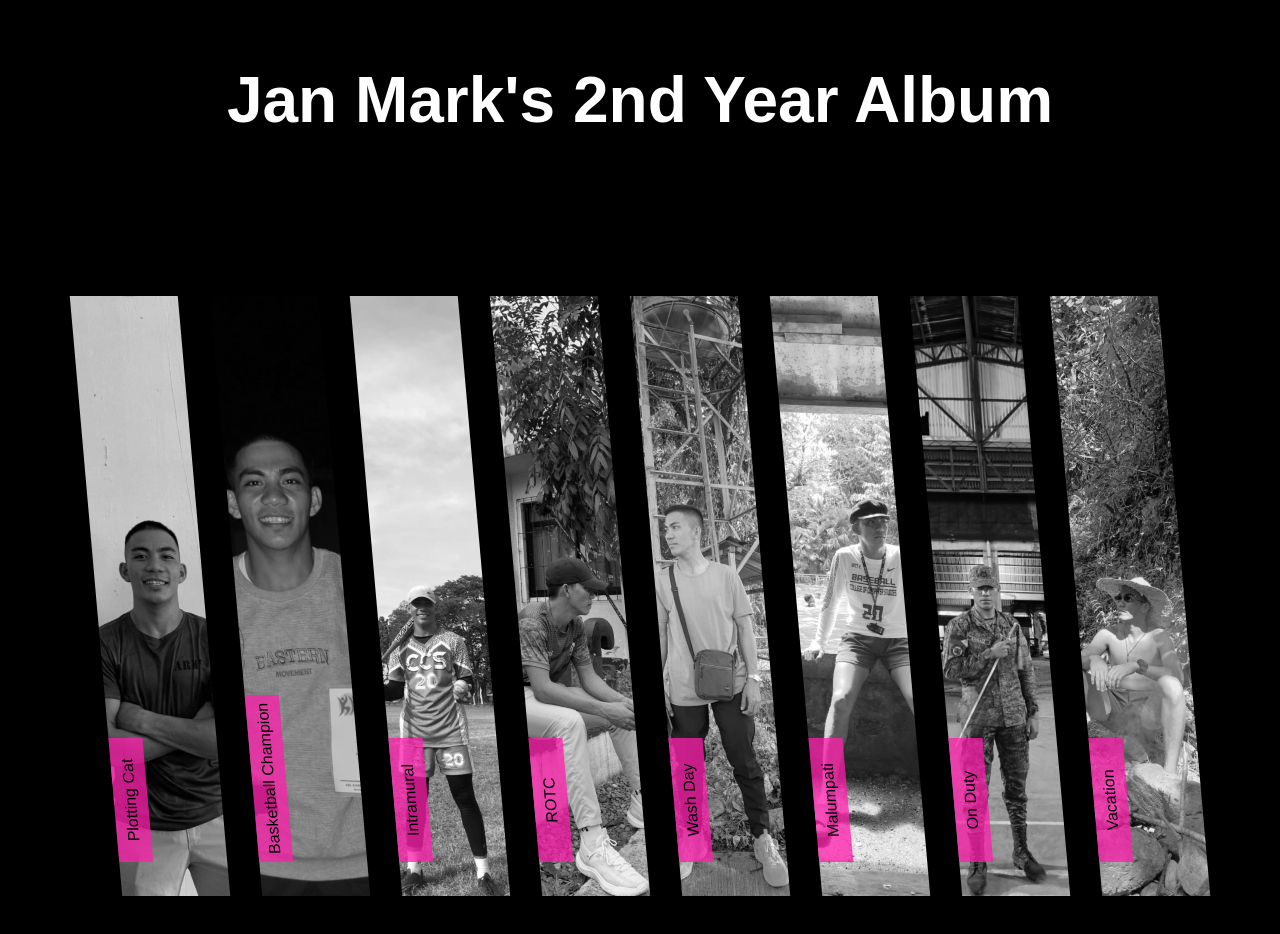
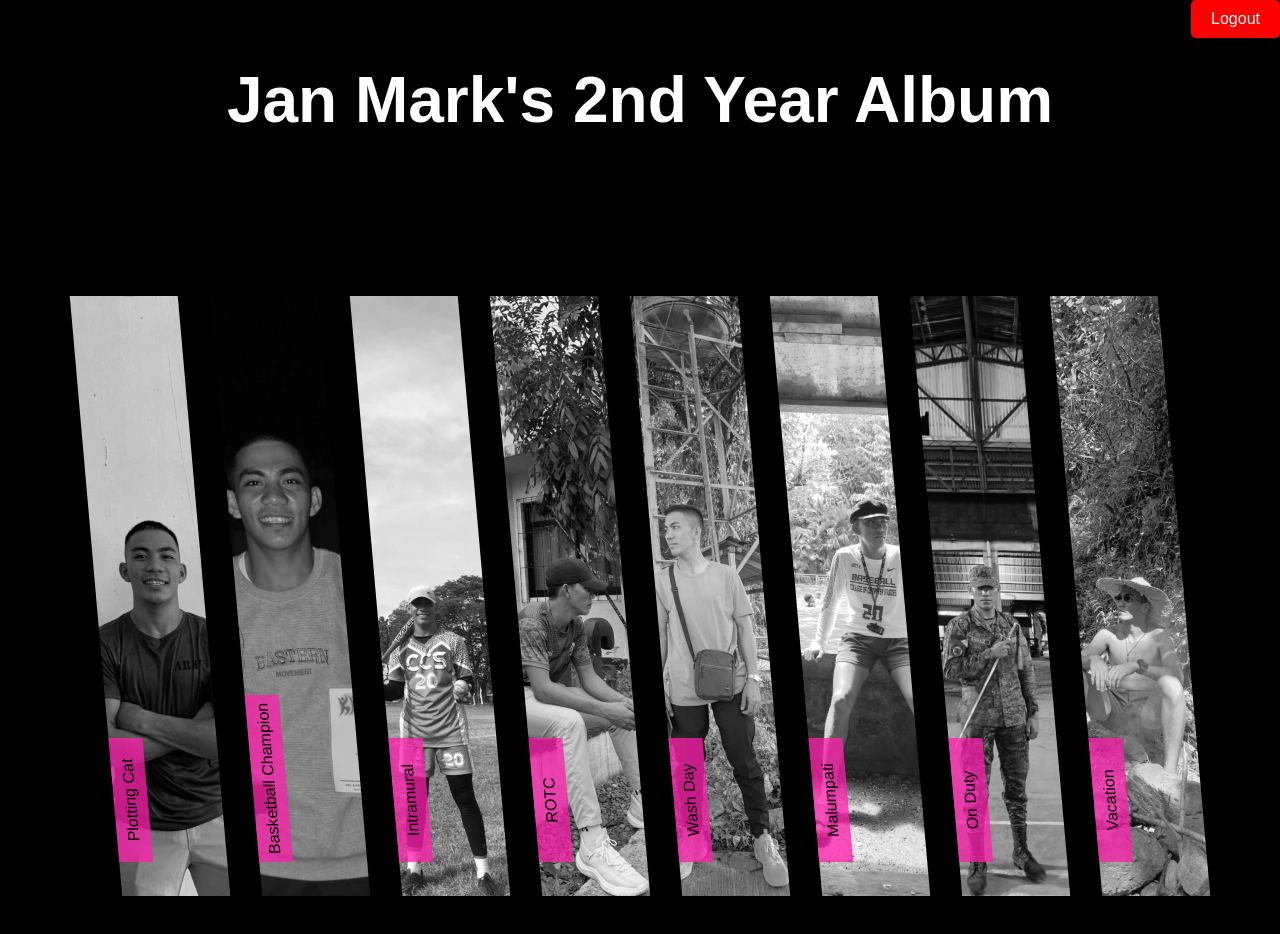
Before and after one commit to MeiTanteHizumii/Comsc6, a plain HTML site: page comsc6Project/index.html in a window 1280 px wide. Drawn offline with Linux system fonts and the light colour scheme.

Commit message:
Update index.html

```diff
--- a/comsc6Project/index.html
+++ b/comsc6Project/index.html
@@ -42,5 +42,11 @@
       <div class="card__head">Vacation</div>
     </div>
   </div>
+  <button class="logout-btn" onclick="logout()">Logout</button>
+  <script>
+    function logout() {
+      window.location.href = 'login.html'; // Redirect to the login page
+    }
+  </script>
 </body>
 </html>
```
